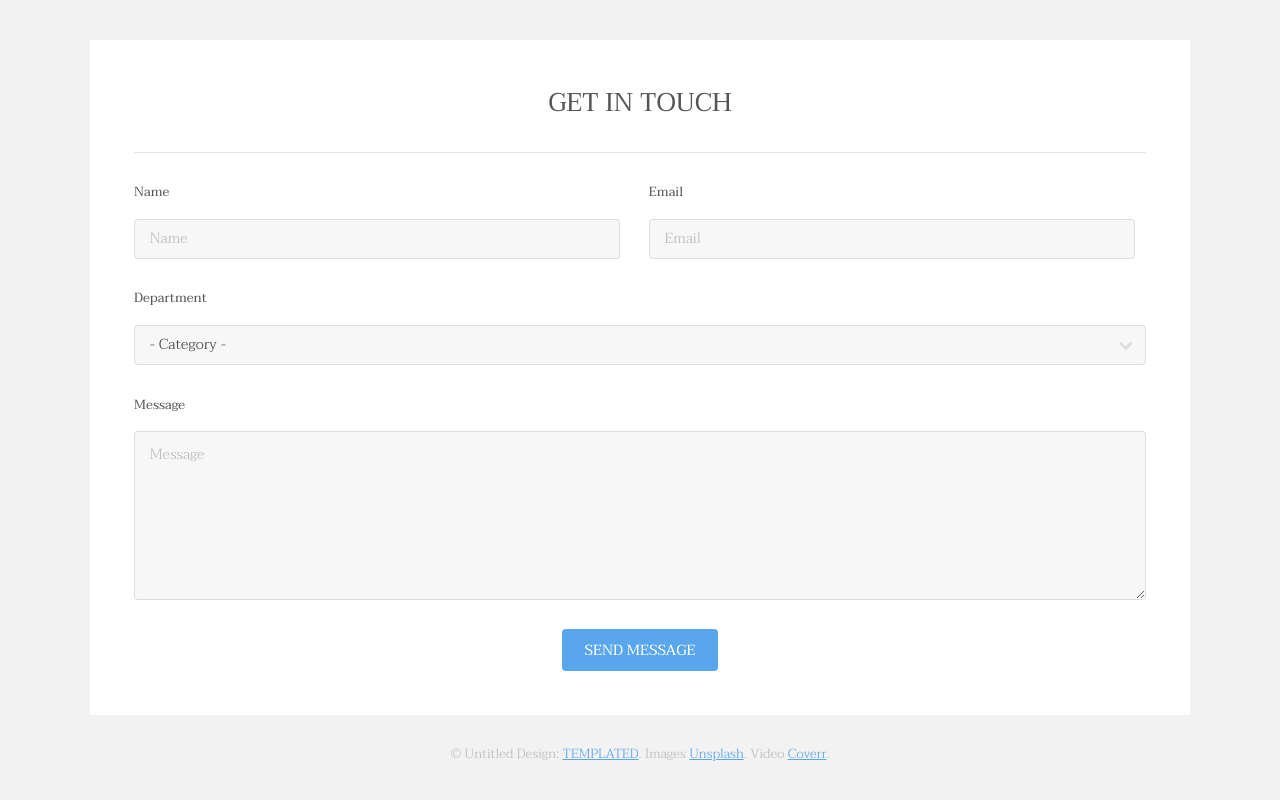
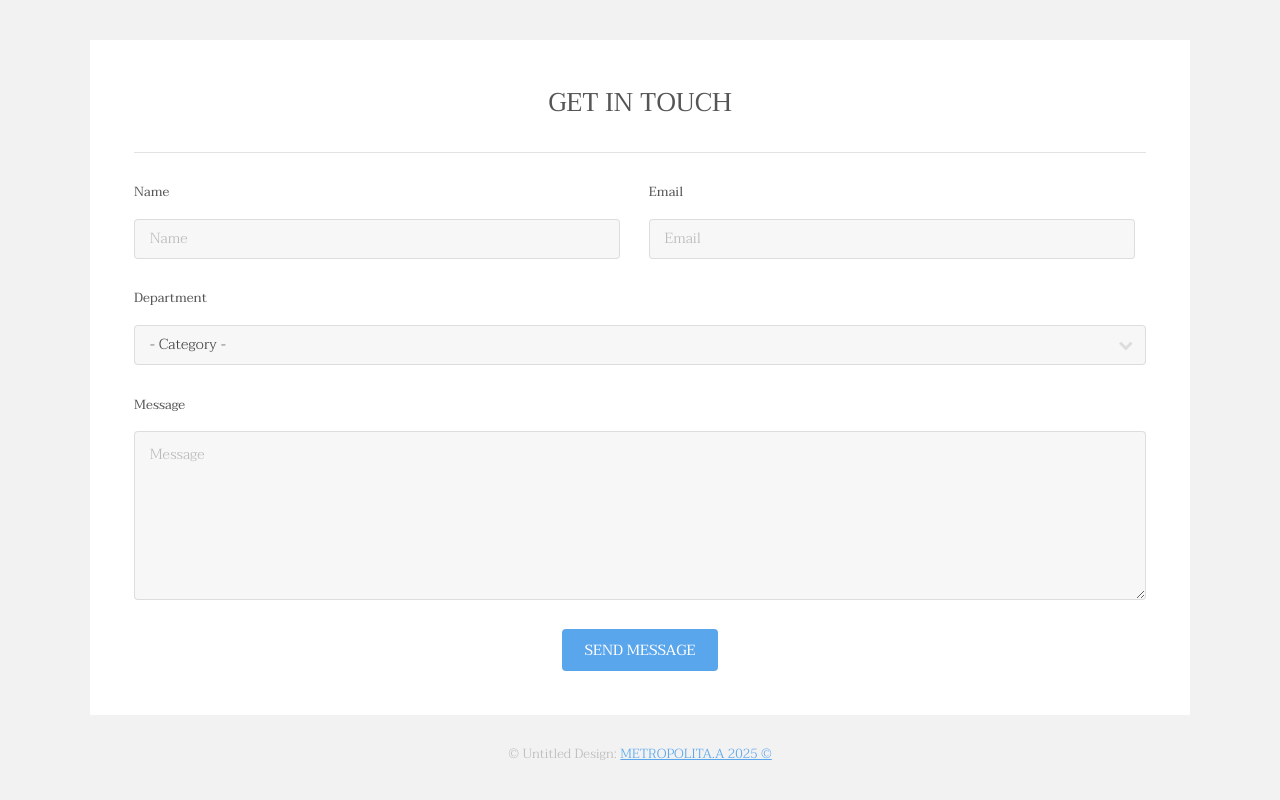
Before and after one commit to brayanvielmaa-cell/REP_01_METROPOLITA, a plain HTML site: page index.html in a window 1280 px wide. Shown: the part 3231-4031 px from the top of the page. Drawn offline with Linux system fonts and the light colour scheme.

Commit message:
modificacion del copyright por BRAYAN

```diff
--- a/index.html
+++ b/index.html
@@ -194,7 +194,7 @@
 						</div>
 					</section>
 					<div class="copyright">
-						&copy; Untitled Design: <a href="https://templated.co/">TEMPLATED</a>. Images <a href="https://unsplash.com/">Unsplash</a>. Video <a href="http://coverr.co/">Coverr</a>.
+						&copy; Untitled Design: <a>METROPOLITA.A 2025 ©</a>
 					</div>
 				</div>
 			</footer>
```
